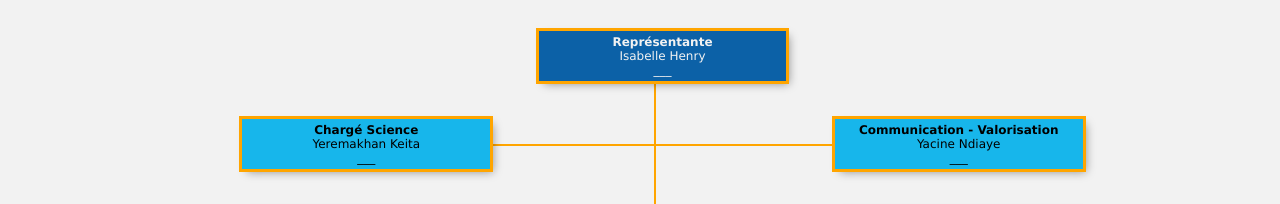
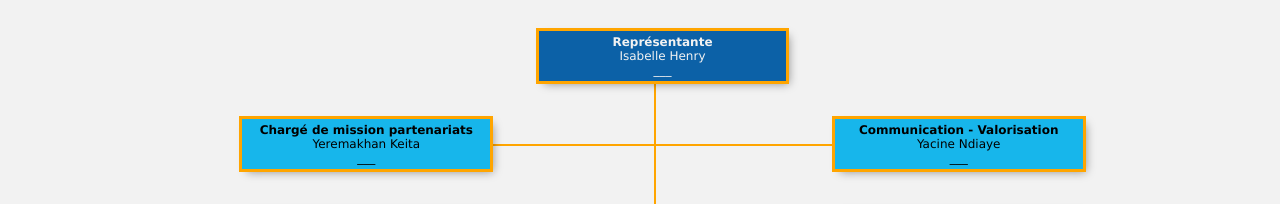
Before and after one commit to irdsystech/organigramme-ird, a plain HTML site: page index.html in a window 1280 px wide. Shown: the top 204 px of the page. Drawn offline with Linux system fonts and the light colour scheme.

Commit message:
Modification du poste de Yeremakhan

```diff
--- a/index.html
+++ b/index.html
@@ -26,7 +26,7 @@
                 <ul class="columnTwo">
                     <li>
                         <span>
-                            <strong>Chargé Science</strong>
+                            <strong>Chargé de mission partenariats</strong>
                             <br>Yeremakhan Keita
                             <br>___
                         </span>
```
Also changed, not shown: 1 other file.
